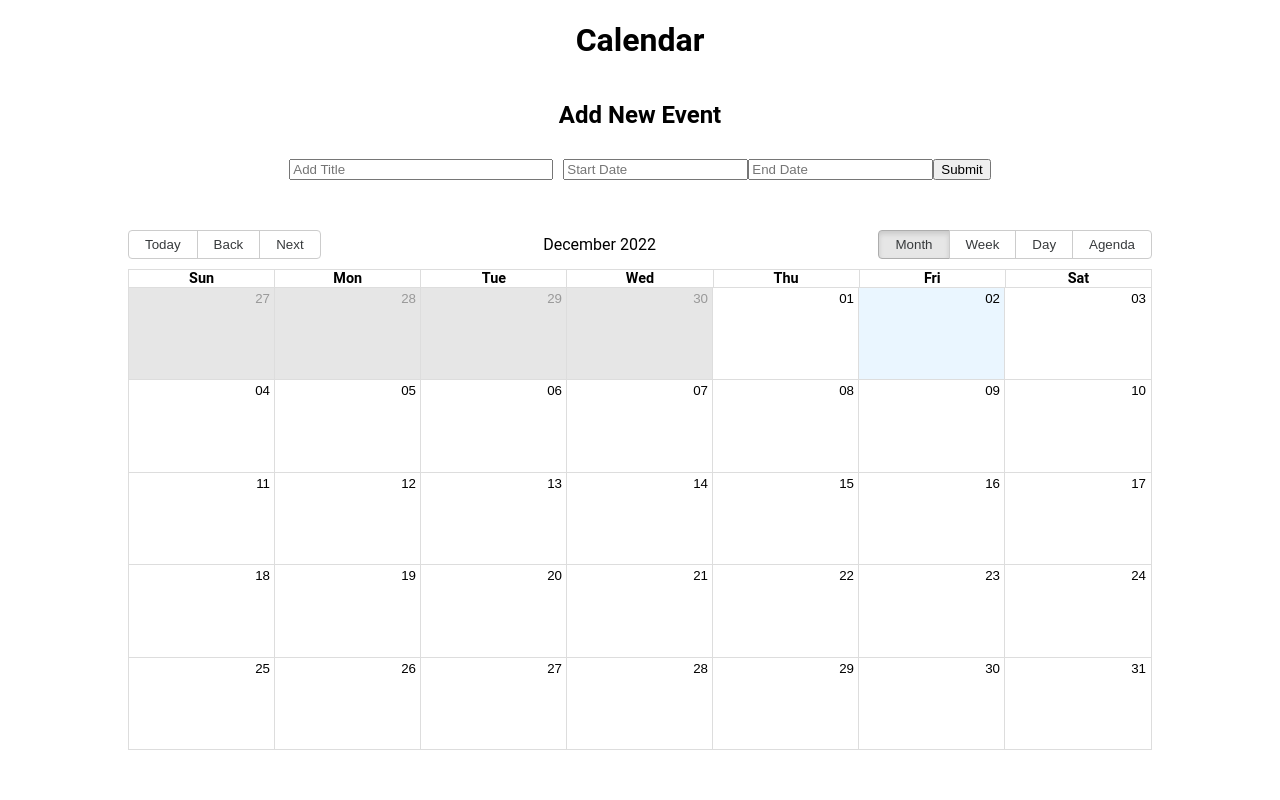
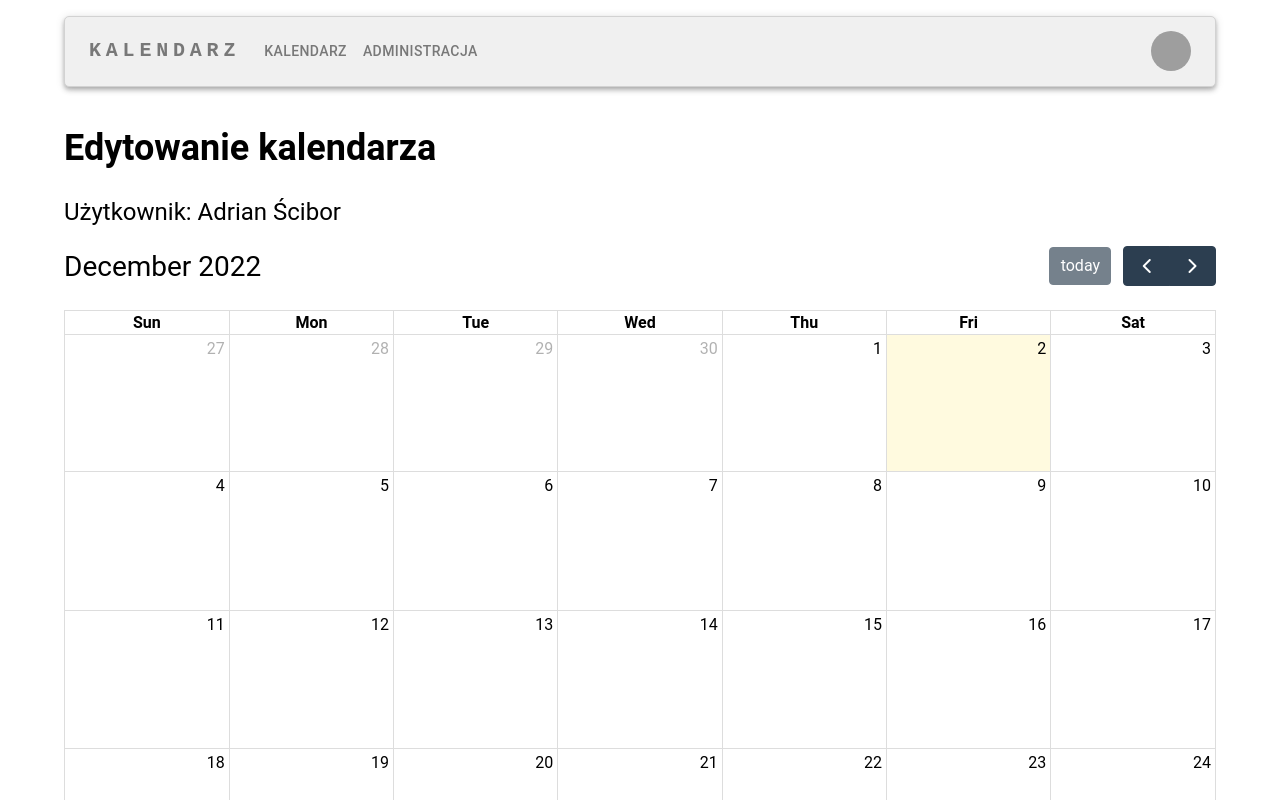
Before and after one commit to marcinsuski/training-plan-calendar, a React (Create React App) app: page / in a window 1280 px wide. Shown: the top 800 px of the page. Built offline with nearby package versions, Linux system fonts and the light colour scheme; grey boxes are pictures that could not be loaded.

Commit message:
change to fullcalendar

```diff
--- a/package.json
+++ b/package.json
@@ -3,6 +3,12 @@
   "version": "0.1.0",
   "private": true,
   "dependencies": {
+    "@emotion/react": "^11.10.5",
+    "@emotion/styled": "^11.10.5",
+    "@fullcalendar/core": "^6.1.1",
+    "@fullcalendar/daygrid": "^6.1.1",
+    "@fullcalendar/react": "^6.1.2",
+    "@mui/material": "^5.11.7",
     "@testing-library/jest-dom": "^5.16.5",
     "@testing-library/react": "^13.4.0",
     "@testing-library/user-event": "^13.5.0",
--- a/src/App.css
+++ b/src/App.css
@@ -2,9 +2,7 @@
     text-align: center;
     width: 100vw;
     height: 100vh;
-  border: 1px solid black;
     display: flex;
     flex-direction: column;
-  justify-content: center;
     align-items: center;
 }
--- a/src/App.jsx
+++ b/src/App.jsx
@@ -1,5 +1,4 @@
 import "./App.css";
-import { Calendar, dateFnsLocalizer } from "react-big-calendar";
 import format from "date-fns/format";
 import parse from "date-fns/parse";
 import startOfWeek from "date-fns/startOfWeek";
@@ -8,82 +7,36 @@ import "react-big-calendar/lib/css/react-big-calendar.css";
 import React, { useState } from "react";
 import DatePicker from "react-datepicker";
 import "react-datepicker/dist/react-datepicker.css";
-
-const locales = {
-    "en-US": require("date-fns/locale/en-US"),
-};
-const localizer = dateFnsLocalizer({
-    format,
-    parse,
-    startOfWeek,
-    getDay,
-    locales,
-});
-
-const events = [
-    {
-        title: "Big Meeting",
-        allDay: true,
-        start: new Date(2023, 1, 2),
-        end: new Date(2023, 1, 2),
-    },
-    {
-        title: "Vacation",
-        allDay: true,
-        start: new Date(2023, 1, 1),
-        end: new Date(2023, 1, 1),
-    },
-    {
-        title: "Conference",
-        start: new Date(2023, 1, 5),
-        end: new Date(2023, 1, 5),
-    },
-];
+import FullCalendar from "@fullcalendar/react"; // must go before plugins
+import dayGridPlugin from "@fullcalendar/daygrid"; // a plugin!
+import Card from "./UI/Card";
+import NavBar from "./UI/NavBar";
 
 function App() {
-    const [newEvent, setNewEvent] = useState({ title: "", start: "", end: "" });
-    const [allEvents, setAllEvents] = useState(events);
-
-    const handleAddEvent = () => {
-        setAllEvents([...allEvents, newEvent]);
-    };
-
     return (
         <div className="App">
-            <h1>Calendar</h1>
-            <h2>Add New Event</h2>
-            <div style={{ width: "100%" }}>
-                <input
-                    type="text"
-                    placeholder="Add Title"
-                    style={{ width: "20%", marginRight: "10px" }}
-                    value={newEvent.title}
-                    onChange={(e) =>
-                        setNewEvent({ ...newEvent, title: e.target.value })
-                    }
-                />
-                <DatePicker
-                    placeholderText="Start Date"
-                    style={{ marginRight: "10px" }}
-                    selected={newEvent.start}
-                    onChange={(start) => setNewEvent({ ...newEvent, start })}
-                />
-                <DatePicker
-                    placeholderText="End Date"
-                    selected={newEvent.end}
-                    onChange={(end) => setNewEvent({ ...newEvent, end })}
-                />
-                <button style={{ marginTop: "10px" }} onClick={handleAddEvent}>
-                    Submit
-                </button>
-            </div>
-            <Calendar
-                localizer={localizer}
-                events={allEvents}
-                startAccessor="start"
-                endAccessor="end"
-                style={{ height: 600, width: "80%", margin: "50px" }}
-            />
+            <Card>
+            <NavBar />
+
+                <div
+                    style={{
+                        display: "flex",
+                        flexDirection: "column",
+                        alignItems: "flex-start",
+                        width: "100%",
+                        margin: "1rem 0",
+                    }}
+                >
+                    <h1>Edytowanie kalendarza</h1>
+                    <h3>Użytkownik: Adrian Ścibor</h3>
+                </div>
+                <div className="callendar_container">
+                    <FullCalendar
+                        plugins={[dayGridPlugin]}
+                        initialView="dayGridMonth"
+                    />
+                </div>
+            </Card>
         </div>
     );
 }
--- /dev/null
+++ b/src/UI/Card.css
@@ -0,0 +1,3 @@
+.Card {
+    width: min(90%, 1200px);
+}
--- a/src/UI/Card.jsx
+++ b/src/UI/Card.jsx
@@ -1,9 +1,8 @@
-import React from 'react'
+import React from "react";
+import "./Card.css";
 
 const Card = (props) => {
-  return (
-    <div>{props.children}</div>
-  )
-}
+    return <div className="Card">{props.children}</div>;
+};
 
-export default Card
+export default Card;
--- /dev/null
+++ b/src/UI/NavBar.js
@@ -0,0 +1,197 @@
+import { useState } from "react";
+import AppBar from "@mui/material/AppBar";
+import Box from "@mui/material/Box";
+import Toolbar from "@mui/material/Toolbar";
+import Typography from "@mui/material/Typography";
+import Button from "@mui/material/Button";
+import IconButton from "@mui/material/IconButton";
+import { Container } from "@mui/system";
+import { Avatar, Menu, MenuItem, Tooltip } from "@mui/material";
+
+const pages = ["Kalendarz", "Administracja"];
+const settings = ["Profile", "Account", "Dashboard", "Logout"];
+
+const NavBar = () => {
+    const [anchorElNav, setAnchorElNav] = useState(null);
+    const [anchorElUser, setAnchorElUser] = useState(null);
+
+    const handleOpenNavMenu = (event) => {
+        setAnchorElNav(event.currentTarget);
+    };
+    const handleOpenUserMenu = (event) => {
+        setAnchorElUser(event.currentTarget);
+    };
+
+    const handleCloseUserMenu = () => {
+        setAnchorElUser(null);
+    };
+
+
+    const handleCloseNavMenu = () => {
+        setAnchorElNav(null);
+    };
+
+
+    return (
+        <AppBar
+            position="static"
+            style={{
+                backgroundColor: "rgb(240,240,240)",
+                color: "rgb(120,120,120)",
+                border: "1px solid rgb(210,210,210)",
+                borderRadius: "5px",
+                marginTop: "1rem",
+            }}
+        >
+            <Container maxWidth="xl">
+                <Toolbar disableGutters>
+                    <Typography
+                        variant="h6"
+                        noWrap
+                        component="a"
+                        href="/"
+                        sx={{
+                            mr: 2,
+                            display: { xs: "none", md: "flex" },
+                            fontFamily: "monospace",
+                            fontWeight: 700,
+                            letterSpacing: ".3rem",
+                            color: "inherit",
+                            textDecoration: "none",
+                        }}
+                    >
+                        KALENDARZ
+                    </Typography>
+
+                    <Box
+                        sx={{
+                            flexGrow: 1,
+                            display: { xs: "flex", md: "none" },
+                        }}
+                    >
+                        <IconButton
+                            size="large"
+                            aria-label="account of current user"
+                            aria-controls="menu-appbar"
+                            aria-haspopup="true"
+                            onClick={handleOpenNavMenu}
+                            color="inherit"
+                        ></IconButton>
+                        <Menu
+                            id="menu-appbar"
+                            anchorEl={anchorElNav}
+                            anchorOrigin={{
+                                vertical: "bottom",
+                                horizontal: "left",
+                            }}
+                            keepMounted
+                            transformOrigin={{
+                                vertical: "top",
+                                horizontal: "left",
+                            }}
+                            open={Boolean(anchorElNav)}
+                            onClose={handleCloseNavMenu}
+                            sx={{
+                                display: { xs: "block", md: "none" },
+
+                            }}
+                        >
+                            {pages.map((page) => (
+                                <MenuItem
+                                    key={page}
+                                    onClick={handleCloseNavMenu}
+
+                                >
+                                    <Typography
+                                        textAlign="center"
+
+                                    >
+                                        {page}
+                                    </Typography>
+                                </MenuItem>
+                            ))}
+                        </Menu>
+                    </Box>
+
+                    <Typography
+                        variant="h5"
+                        noWrap
+                        component="a"
+                        href=""
+                        sx={{
+                            mr: 2,
+                            display: { xs: "flex", md: "none" },
+                            flexGrow: 1,
+                            fontFamily: "monospace",
+                            fontWeight: 700,
+                            letterSpacing: ".3rem",
+                            color: "inherit",
+                            textDecoration: "none",
+                        }}
+                    >
+                        KALENDARZ
+                    </Typography>
+                    <Box
+                        sx={{
+                            flexGrow: 1,
+                            display: { xs: "none", md: "flex" },
+                        }}
+                    >
+                        {pages.map((page) => (
+                            <Button
+                                key={page}
+                                onClick={handleCloseNavMenu}
+                                sx={{ my: 2, color: 'rgb(120,120,120)', display: "block" }}
+                            >
+                                {page}
+                            </Button>
+                        ))}
+                    </Box>
+
+                    <Box sx={{ flexGrow: 0 }}>
+                        <Tooltip title="Open settings">
+                            <IconButton
+                                onClick={handleOpenUserMenu}
+                                sx={{ p: 0 }}
+                            >
+                                <Avatar
+                                    alt="Marcin"
+                                    src="/static/images/avatar/2.jpg"
+                                />
+                            </IconButton>
+                        </Tooltip>
+                        <Menu
+                            sx={{ mt: "45px" }}
+                            id="menu-appbar"
+                            anchorEl={anchorElUser}
+                            anchorOrigin={{
+                                vertical: "top",
+                                horizontal: "right",
+                            }}
+                            keepMounted
+                            transformOrigin={{
+                                vertical: "top",
+                                horizontal: "right",
+                            }}
+                            open={Boolean(anchorElUser)}
+                            onClose={handleCloseUserMenu}
+                        >
+                            {settings.map((setting) => (
+                                <MenuItem
+                                    key={setting}
+                                    onClick={handleCloseUserMenu}
+                                >
+                                    <Typography textAlign="center">
+                                        {setting}
+                                    </Typography>
+                                </MenuItem>
+                            ))}
+                        </Menu>
+                    </Box>
+                </Toolbar>
+            </Container>
+        </AppBar>
+    );
+};
+
+export default NavBar;
--- a/src/index.css
+++ b/src/index.css
@@ -1,15 +1,23 @@
 body {
-  margin: 0;
-  font-family: 'Roboto', sans-serif;
-  width: 100vw;
-  height: 100vh;
-  display: flex;
-  flex-direction: column;
-  justify-content: center;
-  align-items: center;
+    margin: 0;
+    padding: 0;
+    font-family: "Roboto", sans-serif;
 }
 
-code {
-  font-family: source-code-pro, Menlo, Monaco, Consolas, 'Courier New',
-    monospace;
+
+h1 {
+    font-size: 36px;
 }
+
+h2,
+h3,
+h4,
+h5 {
+    font-weight: 400;
+    margin: 0.3rem 0;
+}
+
+h3 {
+    font-size: 24px;
+    font-weight: 400;
+}
```
Also changed, not shown: src/UI/Card.module.css (deleted), src/index.js (renamed from src/index.jsx), 2 other files (tests, documents, lock files or other folders). Lines whose indentation alone changed are shown as unchanged.
